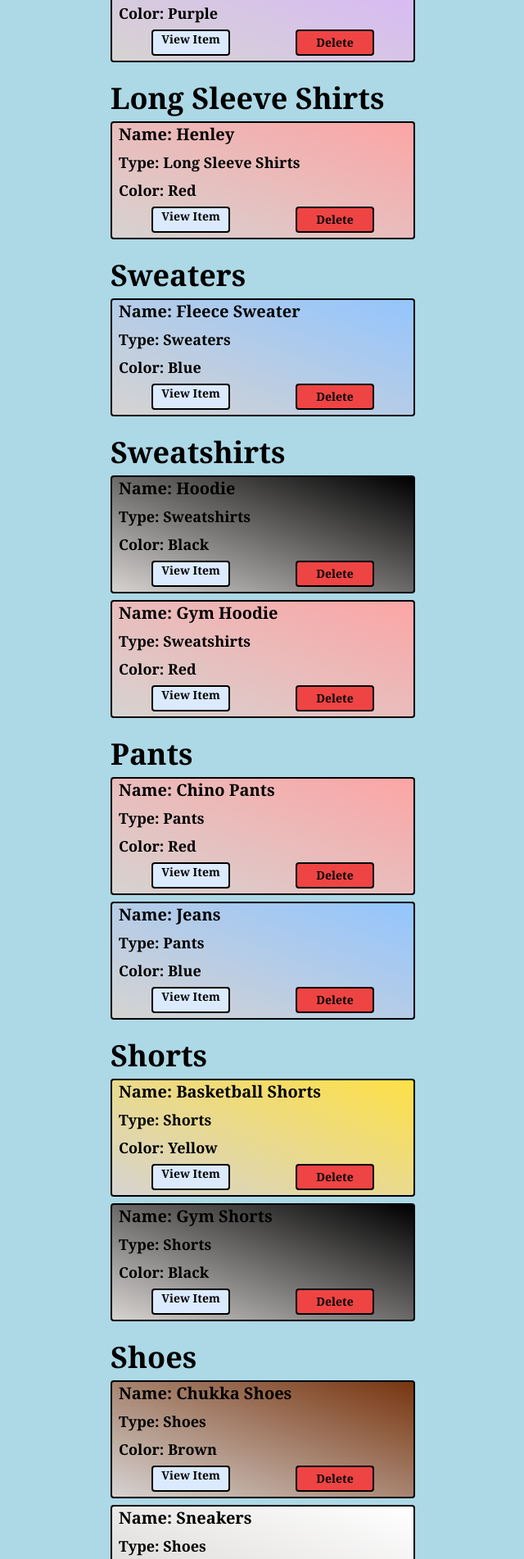
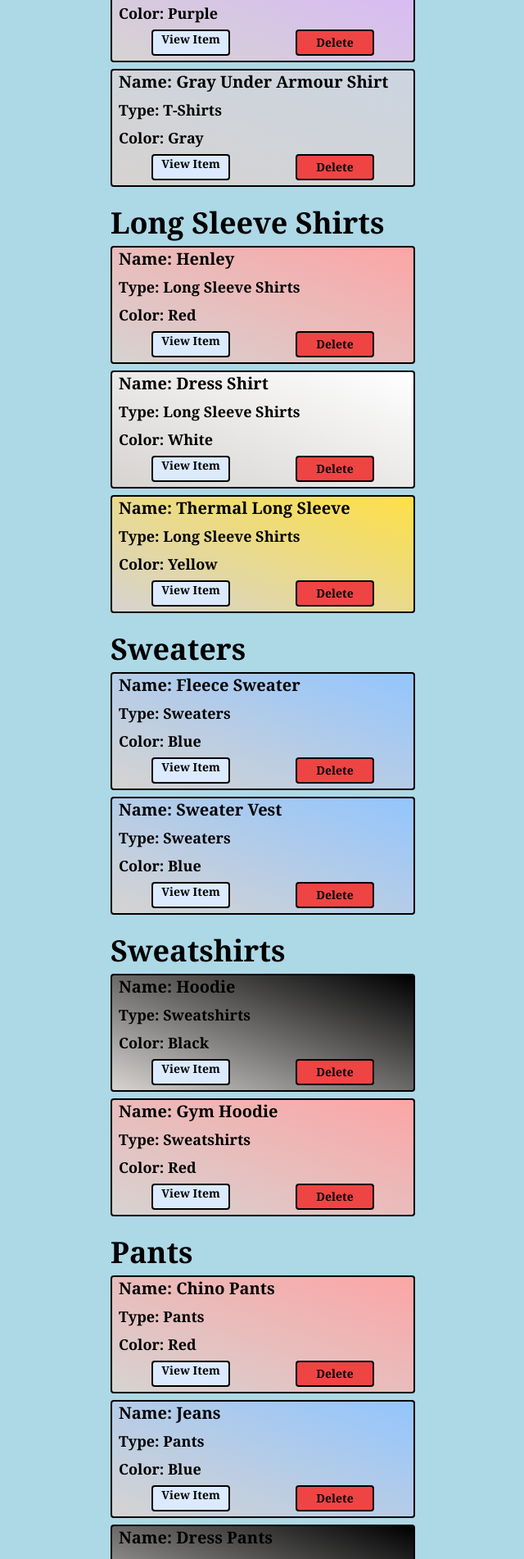
Before and after one commit to denisb92/Wardrobe, a React (Vite) app in the folder Wardrobe/: page /closet in a window 1280 px wide. Shown: the part 400-2302 px from the top of the page at 82% size, without its empty margins (319-959 px from the left). Built offline with nearby package versions, Linux system fonts and the light colour scheme; no server answers.

Commit message:
Added Occasion Functionality For Clothes + Some Style Changes

```diff
--- a/Wardrobe/src/components/ClothesItem.jsx
+++ b/Wardrobe/src/components/ClothesItem.jsx
@@ -26,13 +26,13 @@ export default function ClothesItem({ type, outfit, randomizeOneClothing})
         {clothesItem !== null &&
         <section className= {classStyle}>
 
-            <p className="text-xl text-white">Name: <label className="text-black">{clothesItem.name} </label></p>
-            <p className="text-lg">Type: {clothesItem.type}</p>
-            <p className="text-lg">Color: {clothesItem.color}</p>
+            <p className="text-lg text-white">Name: <label className="text-black">{clothesItem.name} </label></p>
+            <p className="text-md">Type: {clothesItem.type}</p>
+            <p className="text-md">Color: {clothesItem.color}</p>
 
             <div className="flex items-start">
-                <button onClick={generateRandomClothes}  className="font-bold border-2 mx-10 w-24 h-8 bg-yellow-100 rounded border-black text-sm">Randomize</button>
-                {clothesItem.type !== 'N/A' && <Link to={`/closet/view/${clothesItem.id}`} className="font-bold mx-10 text-center border-2 w-24 h-8 bg-blue-100 rounded border-black text-sm">View Item</Link>}
+                <button onClick={generateRandomClothes}  className="font-bold border-2 mx-10 w-24 h-fit bg-yellow-100 rounded border-black text-sm my-2">Randomize</button>
+                {clothesItem.type !== 'N/A' && <Link to={`/closet/view/${clothesItem.id}`} className="font-bold mx-10 text-center border-2 w-24 h-fit my-2 bg-blue-100 rounded border-black text-sm">View Item</Link>}
             </div>
         </section>}
         </>
--- a/Wardrobe/src/components/ItemsDetails.jsx
+++ b/Wardrobe/src/components/ItemsDetails.jsx
@@ -7,7 +7,7 @@ export default function ItemsDetails(){
     const navigate = useNavigate();
     const allItems = useSelector(state => state.dresser.items);
     const itemId = params.itemId;
-    const {id, name, type, color, condition, description  } = allItems[itemId];
+    const {id, name, type, occasion, color, condition, description  } = allItems[itemId];
 
     function editItem()
     {
@@ -32,7 +32,8 @@ export default function ItemsDetails(){
             <label className='text-lg'>{name}</label>
             <p className='text-2xl text-white'>Type:</p>
             <label className='text-lg'>{type}</label>
-
+            <p className='text-2xl text-white'>Occasion:</p>
+            <label className='text-lg'>{occasion}</label>
             <p className='text-2xl text-white'>Color: </p>
             <label className='text-lg'>{color}</label>
             <p className='text-2xl text-white'>Condition: </p>
--- a/Wardrobe/src/components/Weather.jsx
+++ b/Wardrobe/src/components/Weather.jsx
@@ -10,14 +10,14 @@ export default function Weather({temp, condition}){
     return(
        <section className= {conditionClass} >
             <div className="flex justify-center">
-                <h1 className="text-stone-700 font-bold font-mono text-xl">Weather Info</h1>
+                <h1 className="text-stone-700 font-bold font-mono text-lg">Weather Info</h1>
             </div>
             <div className="grid justify-center my-2" >
                 <label className="font-bold font-serif">Temperature </label>
 
-                <p className="font-bold text-center text-lg">{temp.toFixed(0)}°</p>
+                <p className="font-bold text-center text-md">{temp.toFixed(0)}°</p>
                 <label className="font-bold font-serif">Condition</label>
-                <p className="font-bold text-center text-lg">{condition}</p>
+                <p className="font-bold text-center text-md">{condition}</p>
 
 
             </div>
--- a/Wardrobe/src/components/helper/ColorLogic.js
+++ b/Wardrobe/src/components/helper/ColorLogic.js
@@ -33,7 +33,7 @@ export function colorFilter(items, color)
 export function getStyleClass(color)
 {
     const colorStr = getColor(color);
-    let stringStyle = `justify-items-start  font-semibold font-serif text-black bg-white px-2 grid border-black h-36 border-2 rounded shadow-2xl bg-gradient-to-tr from-stone-300 to-${colorStr}`;
+    let stringStyle = `justify-items-start  font-semibold font-serif text-black bg-white px-2 grid border-black h-fit border-2 rounded shadow-2xl bg-gradient-to-tr from-stone-300 to-${colorStr}`;
     return stringStyle;
 
     switch(color)
--- a/Wardrobe/src/data/DUMMY_DATA.js
+++ b/Wardrobe/src/data/DUMMY_DATA.js
@@ -5,6 +5,7 @@ export const DUMMY_DATA = [
         name: "Green Shirt",
         type: "T-Shirts",
         category: "Top",
+        occasion: 'Casual',
         color: "Green",
         condition: 'Rainy',
         description: "Green Shirt from Old Navy"
@@ -14,6 +15,7 @@ export const DUMMY_DATA = [
         name: "Fleece Sweater",
         type: "Sweaters",
         category: "Top",
+        occasion: 'Work',
         color: "Blue",
         condition: 'Sunny',
         description: "Blue sweater from JCrew"
@@ -23,6 +25,7 @@ export const DUMMY_DATA = [
         name: "Chino Pants",
         type: "Pants",
         category: "Bottom",
+        occasion: 'Work',
         color: "Red",
         condition: 'Sunny',
         description: "Red Chino pants from aeropostole"
@@ -32,6 +35,7 @@ export const DUMMY_DATA = [
         name: "Chukka Shoes",
         type: "Shoes",
         cateogry: "Footwear",
+        occasion: 'Work',
         color: "Brown",
         condition: 'Rainy',
         description: "Brown shoes from aeropostole"
@@ -41,6 +45,7 @@ export const DUMMY_DATA = [
         name: "Sneakers",
         type: "Shoes",
         cateogry: "Footwear",
+        occasion: 'Workout',
         color: "White",
         condition: 'Sunny',
         description: "White nike sneakers"
@@ -50,6 +55,7 @@ export const DUMMY_DATA = [
         name: "Rain Jacket",
         type: "Jackets",
         category: "Jacket",
+        occasion: 'Any',
         color: "Yellow",
         condition: 'Rainy',
         description: "Yellow Rain Jacket"
@@ -59,6 +65,7 @@ export const DUMMY_DATA = [
         name: "Winter Jacket",
         type: "Jackets",
         category: "Jacket",
+        occasion: 'Any',
         color: "Gray",
         condition: 'Sunny',
         description: "Gray Winter Jacket"
@@ -68,6 +75,7 @@ export const DUMMY_DATA = [
         name: "Jeans",
         type: "Pants",
         category: "Bottom",
+        occasion: 'Casual',
         color: "Blue",
         condition: 'Sunny',
         description: "Jeans from American Eagle"
@@ -77,6 +85,7 @@ export const DUMMY_DATA = [
         name: "Basketball Shorts",
         type: "Shorts",
         category: "Bottom",
+        occasion: 'Workout',
         color: "Yellow",
         condition: 'Sunny',
         description: "Shorts from H&M"
@@ -86,6 +95,7 @@ export const DUMMY_DATA = [
         name: "Henley",
         type: "Long Sleeve Shirts",
         category: "Top",
+        occasion: 'Casual',
         color: "Red",
         condition: 'Sunny',
         description: "Henley from Old Navy"
@@ -95,6 +105,7 @@ export const DUMMY_DATA = [
         name: "Hoodie",
         type: "Sweatshirts",
         category: "Top",
+        occasion: 'Casual',
         color: "Black",
         condition: 'Sunny',
         description: "Hoodie from Walmart"
@@ -104,6 +115,7 @@ export const DUMMY_DATA = [
         name: "Loafers",
         type: "Shoes",
         category: "Footwear",
+        occasion: 'Formal',
         color: "Brown",
         condition: 'Sunny',
         description: "Loafers from Mens Warehouse"
@@ -113,6 +125,7 @@ export const DUMMY_DATA = [
         name: "Polo",
         type: "T-Shirts",
         category: "Top",
+        occasion: 'Work',
         color: "Purple",
         condition: 'Sunny',
         description: "Polo from H&M"
@@ -122,6 +135,7 @@ export const DUMMY_DATA = [
         name: "Gym Hoodie",
         type: "Sweatshirts",
         category: "Top",
+        occasion: 'Workout',
         color: "Red",
         condition: 'Sunny',
         description: "Hoodie from GymShark"
@@ -131,9 +145,130 @@ export const DUMMY_DATA = [
         name: "Gym Shorts",
         type: "Shorts",
         category: "Bottom",
+        occasion: 'Workout',
         color: "Black",
         condition: 'Sunny',
         description: "Shorts From Nike"
     },
+    {
+        id: 15,
+        name: "Tuxedo",
+        type: "Jackets",
+        category: "Jacket",
+        occasion: 'Formal',
+        color: "Black",
+        condition: 'Sunny',
+        description: "Tuxedo from Mens Warehouse"
+    },
+    {
+        id: 16,
+        name: "Gray Under Armour Shirt",
+        type: "T-Shirts",
+        category: "Top",
+        occasion: 'Workout',
+        color: "Gray",
+        condition: 'Sunny',
+        description: "Gray T-Shirt From Under Armour"
+    },
+    {
+        id: 17,
+        name: "Dress Shirt",
+        type: "Long Sleeve Shirts",
+        category: "Top",
+        occasion: 'Formal',
+        color: "White",
+        condition: 'Sunny',
+        description: "White Dress Shirt From Macys"
+    },
+    {
+        id: 18,
+        name: "Dress Pants",
+        type: "Pants",
+        category: "Bottom",
+        occasion: 'Formal',
+        color: "Black",
+        condition: 'Sunny',
+        description: "Black Dress Pants from Macys"
+    },
+    {
+        id: 19,
+        name: "Crocs",
+        type: "Shoes",
+        category: "Footwear",
+        occasion: 'Casual',
+        color: "White",
+        condition: 'Sunny',
+        description: "White Crocs"
+    },
+    {
+        id: 20,
+        name: "Thermal Long Sleeve",
+        type: "Long Sleeve Shirts",
+        category: "Top",
+        occasion: 'Work',
+        color: "Yellow",
+        condition: 'Sunny',
+        description: "Yellow Thermal Long Sleeve from J-Crew"
+    },
+    {
+        id: 21,
+        name: "Sweater Vest",
+        type: "Sweaters",
+        category: "Top",
+        occasion: 'Formal',
+        color: "Blue",
+        condition: 'Sunny',
+        description: "Fuzzy Sweatervest"
+    },
+    {
+        id: 22,
+        name: "Compression Gym Pants",
+        type: "Pants",
+        category: "Bottom",
+        occasion: 'Workout',
+        color: "Black",
+        condition: 'Sunny',
+        description: "Compression Pants From Nike"
+    },
+    {
+        id: 22,
+        name: "Black Dress Shoes",
+        type: "Shoes",
+        category: "Footwear",
+        occasion: 'Formal',
+        color: "Black",
+        condition: 'Sunny',
+        description: "Black Dress Shoes"
+    },
+    {
+        id: 23,
+        name: "Black Crocs",
+        type: "Shoes",
+        category: "Footwear",
+        occasion: 'Casual',
+        color: "Black",
+        condition: 'Sunny',
+        description: "Black Crocs"
+    },
+    {
+        id: 24,
+        name: "Leather Sneakers",
+        type: "Shoes",
+        category: "Footwear",
+        occasion: 'Work',
+        color: "Black",
+        condition: 'Sunny',
+        description: "Black Leather Sneakers"
+    },
+    {
+        id: 25,
+        name: "Adidas Sneakers",
+        type: "Shoes",
+        category: "Footwear",
+        occasion: 'Workout',
+        color: "Red",
+        condition: 'Sunny',
+        description: "Red Sneakers From Adidas"
+    },
 
 ]
--- a/Wardrobe/src/store/dresser-clother.js
+++ b/Wardrobe/src/store/dresser-clother.js
@@ -13,6 +13,7 @@ const dresserSlice = createSlice({
                 id: state.items.length,
                 name:  action.payload.name,
                 type: action.payload.type,
+                occasion: action.payload.occasion,
                 color: action.payload.color,
                 condition: 'Cloudy',
                 description: action.payload.description
@@ -23,6 +24,7 @@ const dresserSlice = createSlice({
             let currItems = state.items;
             currItems[action.payload.id].name = action.payload.name;
             currItems[action.payload.id].type = action.payload.type;
+            currItems[action.payload.id].occasion = action.payload.occasion;
             currItems[action.payload.id].color = action.payload.color;
             currItems[action.payload.id].description = action.payload.description;
             state.items = currItems;
```
Also changed, not shown: Wardrobe/src/components/HomePage.jsx (+23 -7 lines), Wardrobe/src/components/ItemForm.jsx (+12 -3 lines), Wardrobe/src/components/helper/OutfitLogic.js (+20 -11 lines), Wardrobe/src/data/data.js (+8 -6 lines).
